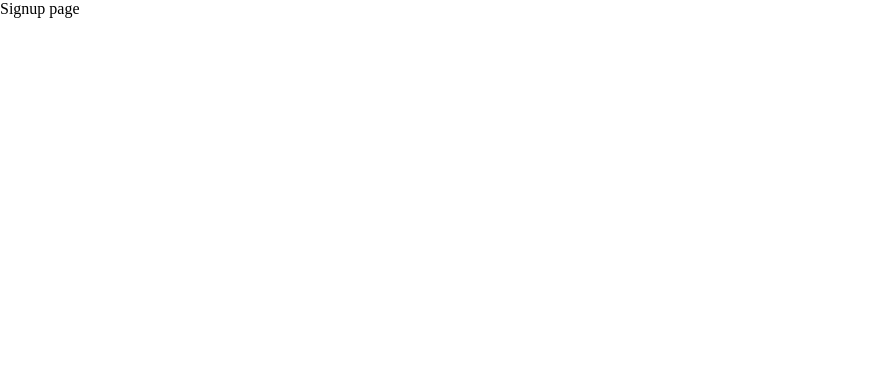
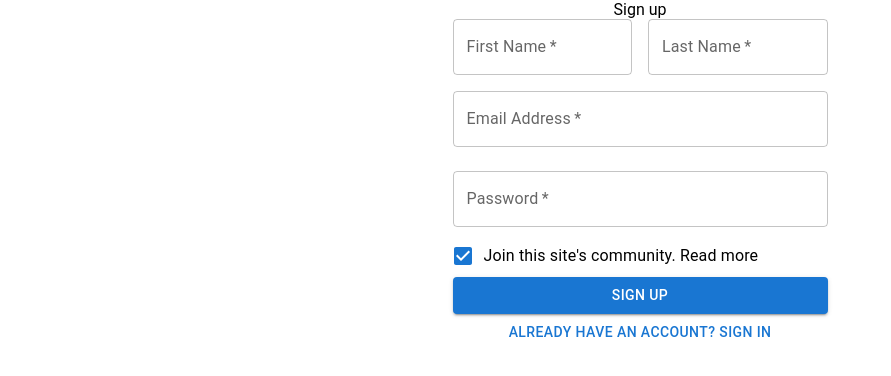
Before and after one commit to michaelchangdk/withpurpose, a React (Create React App) app in the folder web/: page /signup in a window 1280 px wide. Shown: the top 376 px of the page, without its empty margins (0-891 px from the left). Built offline with nearby package versions, Linux system fonts and the light colour scheme.

Commit message:
added material ui and working on signin and signup pages

```diff
--- a/web/package.json
+++ b/web/package.json
@@ -3,6 +3,9 @@
   "version": "0.1.0",
   "private": true,
   "dependencies": {
+    "@emotion/react": "^11.9.0",
+    "@emotion/styled": "^11.8.1",
+    "@mui/material": "^5.7.0",
     "@reduxjs/toolkit": "^1.8.1",
     "@testing-library/jest-dom": "^5.16.4",
     "@testing-library/react": "^13.1.1",
--- a/web/src/index.css
+++ b/web/src/index.css
@@ -9,3 +9,10 @@
   text-rendering: optimizeLegibility;
   text-decoration: none;
 }
+
+/* Font Import */
+@import url("https://fonts.googleapis.com/css2?family=Roboto:ital,wght@0,100;0,300;0,400;0,500;0,700;0,900;1,100;1,300;1,400;1,500;1,700&display=swap");
+
+body {
+  font-family: Roboto, sans-serif;
+}
--- a/web/src/pages/login/Login.jsx
+++ b/web/src/pages/login/Login.jsx
@@ -1,5 +1,4 @@
 import React, { useState, useContext } from "react";
-import { Link } from "react-router-dom";
 import { AuthContext } from "../AuthProvider";
 import {
   signInWithEmailAndPassword,
@@ -7,12 +6,20 @@ import {
   GoogleAuthProvider,
 } from "firebase/auth";
 import { auth, provider } from "../../firebase";
+import styled from "styled-components";
+import TextField from "@mui/material/TextField";
+import FormGroup from "@mui/material/FormGroup";
+import FormControlLabel from "@mui/material/FormControlLabel";
+import Checkbox from "@mui/material/Checkbox";
+import Button from "@mui/material/Button";
+import Stack from "@mui/material/Stack";
 
 const Login = () => {
   const { setUser, setUserid } = useContext(AuthContext);
   const [email, setEmail] = useState("");
   const [password, setPassword] = useState("");
 
+  // UNSURE ABOUT GOOGLE LOGIN?
   const googleLogin = () => {
     signInWithPopup(auth, provider)
       .then((result) => {
@@ -48,10 +55,47 @@ const Login = () => {
   };
 
   return (
-    <>
-      Login Page. Don't have a user? Sign up <Link to="/signup">here!</Link>
-    </>
+    <Container>
+      Sign in
+      <FormGroup>
+        <TextField
+          id="outlined-basic"
+          label="Email Address"
+          variant="outlined"
+          margin="normal"
+          required={true}
+          // value={email}
+          onChange={setEmail}
+        />
+        <TextField
+          id="outlined-basic"
+          label="Password"
+          variant="outlined"
+          margin="normal"
+          type="password"
+          autoComplete="current-password"
+          required={true}
+          // value={password}
+          onChange={setPassword}
+        />
+        <FormControlLabel control={<Checkbox />} label="Remember me" />
+        <Button variant="contained">SIGN IN</Button>
+      </FormGroup>
+      <Stack direction="row" spacing={2} alignItems="center">
+        <Button>Forgot password?</Button>
+        <Button href="/signup">Don't have an account? Sign up</Button>
+      </Stack>
+    </Container>
   );
 };
 
 export default Login;
+
+const Container = styled.div`
+  display: flex;
+  flex-direction: column;
+  justify-content: center;
+  align-items: center;
+  width: 375px;
+  margin: 0 auto;
+`;
--- a/web/src/pages/login/Signup.jsx
+++ b/web/src/pages/login/Signup.jsx
@@ -6,12 +6,22 @@ import {
   signInWithPopup,
   GoogleAuthProvider,
 } from "firebase/auth";
+import styled from "styled-components";
+import TextField from "@mui/material/TextField";
+import FormGroup from "@mui/material/FormGroup";
+import FormControlLabel from "@mui/material/FormControlLabel";
+import Checkbox from "@mui/material/Checkbox";
+import Button from "@mui/material/Button";
+import Stack from "@mui/material/Stack";
 
 const Signup = () => {
   const { setUser, setUserid } = useContext(AuthContext);
   const [email, setEmail] = useState("");
   const [password, setPassword] = useState("");
+  const [firstname, setFirstname] = useState("");
+  const [lastname, setLastname] = useState("");
 
+  // UNSURE ABOUT GOOGLE LOGIN?
   const googleLogin = () => {
     signInWithPopup(auth, provider)
       .then((result) => {
@@ -46,7 +56,69 @@ const Signup = () => {
       });
   };
 
-  return <>Signup page</>;
+  return (
+    <Container>
+      Sign up
+      <FormGroup>
+        <Stack direction="row" spacing={2} alignItems="center">
+          <TextField
+            id="outlined-basic"
+            label="First Name"
+            variant="outlined"
+            margin="normal"
+            required={true}
+            onChange={setFirstname}
+          />
+          <TextField
+            id="outlined-basic"
+            label="Last Name"
+            variant="outlined"
+            margin="normal"
+            required={true}
+            onChange={setLastname}
+          />
+        </Stack>
+        <TextField
+          id="outlined-basic"
+          label="Email Address"
+          variant="outlined"
+          margin="normal"
+          required={true}
+          // value={email}
+          onChange={setEmail}
+        />
+        <TextField
+          id="outlined-basic"
+          label="Password"
+          variant="outlined"
+          margin="normal"
+          type="password"
+          autoComplete="current-password"
+          required={true}
+          // value={password}
+          onChange={setPassword}
+        />
+        <FormControlLabel
+          control={<Checkbox />}
+          label="Join this site's community. Read more"
+          checked
+        />
+        <Button variant="contained">SIGN UP</Button>
+      </FormGroup>
+      <Stack direction="row" spacing={2}>
+        <Button href="/login">Already have an account? Sign in</Button>
+      </Stack>
+    </Container>
+  );
 };
 
 export default Signup;
+
+const Container = styled.div`
+  display: flex;
+  flex-direction: column;
+  justify-content: center;
+  align-items: center;
+  width: 375px;
+  margin: 0 auto;
+`;
```
Also changed, not shown: 1 other file (tests, documents, lock files or other folders).
